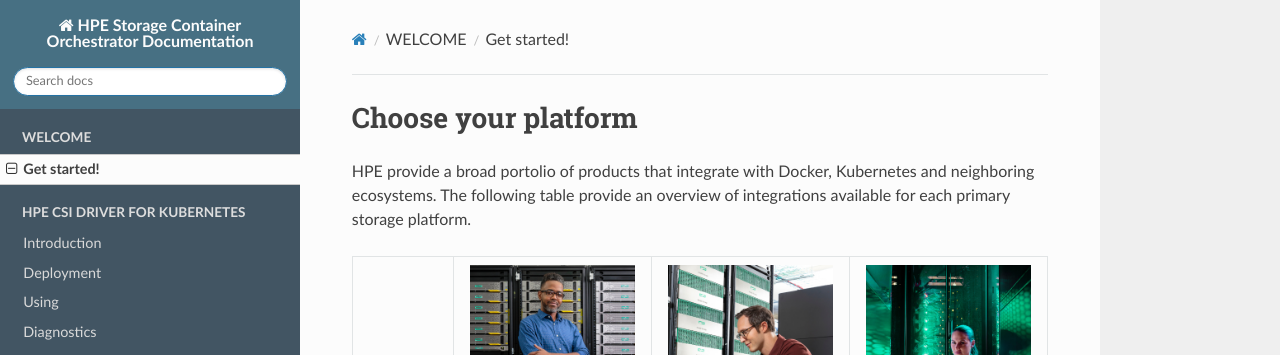
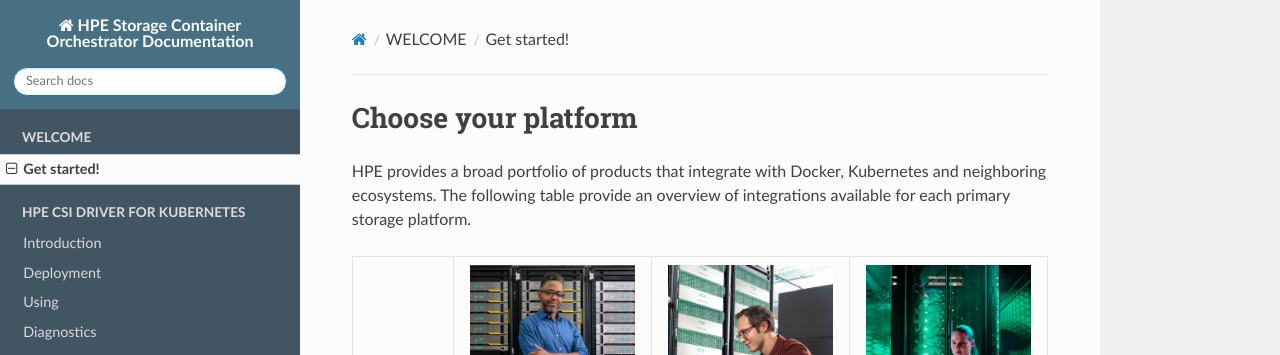
Before and after one commit to hpe-storage/scod, an MkDocs documentation site: the page built from docs/welcome/index.md, in a window 1280 px wide and 1296 px high. Shown: the top 355 px of the window. Built offline with MkDocs 1.6.1, drawn with Linux system fonts in a browser that asks for light colours; nearby versions of some CDN libraries.

Commit message:
Get started.
Signed-off-by: Michael Mattsson <michael.mattsson@nimblestorage.com>

```diff
--- a/docs/welcome/index.md
+++ b/docs/welcome/index.md
@@ -1,6 +1,6 @@
 # Choose your platform
 
-HPE provide a broad portolio of products that integrate with Docker, Kubernetes and neighboring ecosystems. The following table provide an overview of integrations available for each primary storage platform.
+HPE provides a broad portfolio of products that integrate with Docker, Kubernetes and neighboring ecosystems. The following table provide an overview of integrations available for each primary storage platform.
 
 | Ecosystem | ![](img/3par.jpg) <br /><br /> HPE 3PAR / Primera | ![](img/nimble.jpg)<br /><br /> HPE Nimble Storage | ![](img/cloud2.jpg) <br /><br /> HPE Cloud Volumes |
 | :---: | :---: | :---: | :---: |
```
